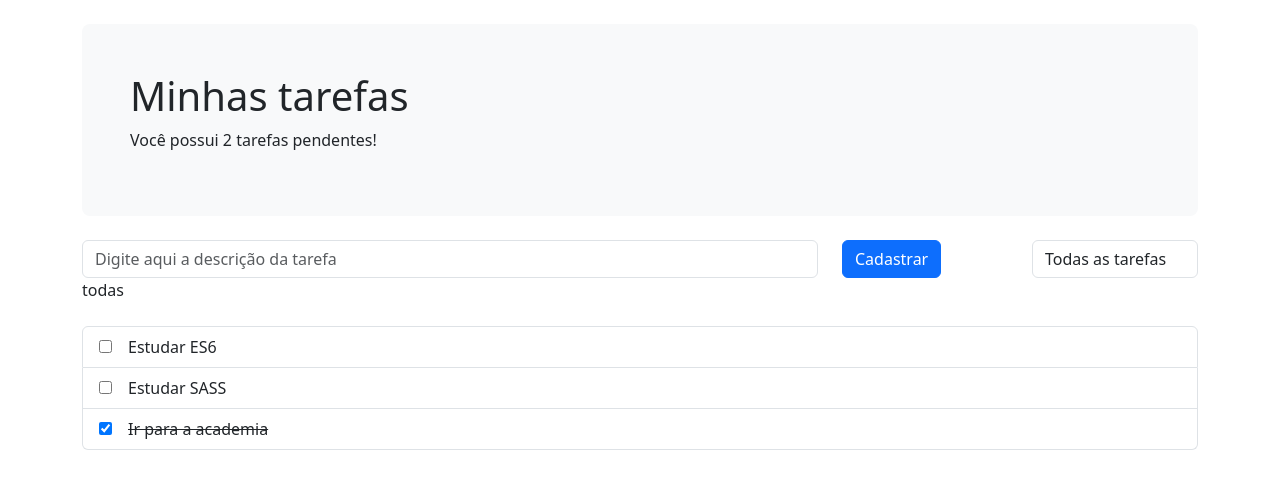
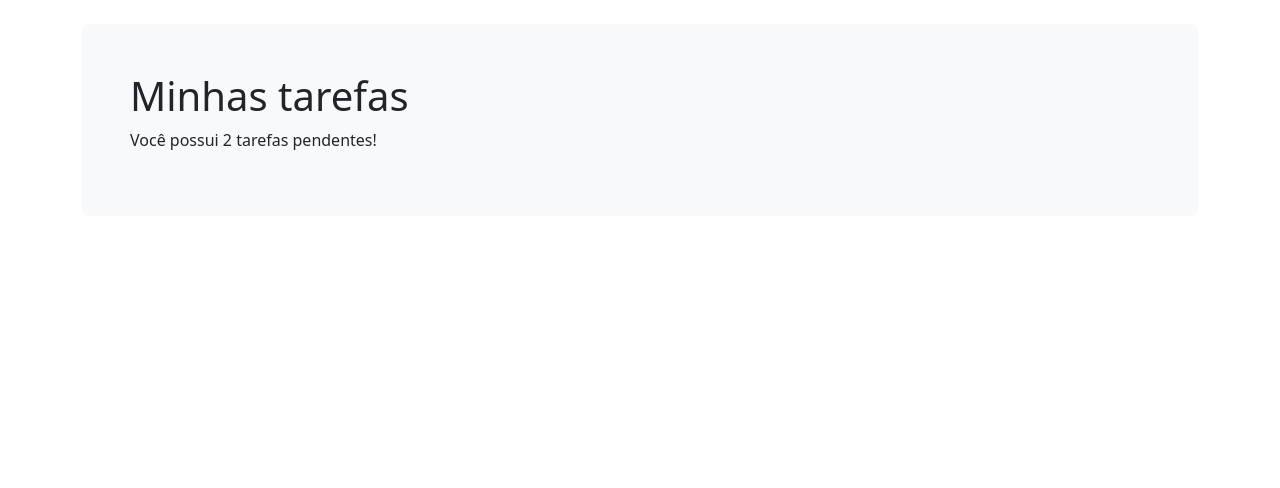
Before and after one commit to GustavoKasaki/todo-vue, a Vue app: page / in a window 1280 px wide. Shown: the top 488 px of the page. Built offline with nearby package versions, Linux system fonts and the light colour scheme.

Commit message:
Commit 3 - Criados os componentes

```diff
--- a/src/App.vue
+++ b/src/App.vue
@@ -1,5 +1,9 @@
 <script setup>
-import { reactive } from 'vue';
+  import { reactive } from 'vue';
+  import Cabecalho from './components/Cabecalho.vue';
+  import Formulario from './components/Formulario.vue';
+  import Lista from './components/Lista.vue';
+
 
   const estado = reactive({
     filtro: 'todas',
@@ -54,42 +58,8 @@ import { reactive } from 'vue';
 
 <template>
   <div class="container">
-    <header class="p-5 mb-4 mt-4 bg-light rounded-3">
-      <h1>Minhas tarefas</h1>
-      <p>
-        Você possui {{ getTarefasPendentes().length }} tarefas pendentes!
-      </p>
-    </header>
-
-    <form @submit.prevent="cadastraTarefa"> <!-- '.prevent' = previne a ação padrão do submit, que é atualizar a pagina -->
-      <div class="row">
-        <div class="col">
-          <input :value="estado.tarefaTemp" required @change="evento => estado.tarefaTemp = evento.target.value" type="text" placeholder="Digite aqui a descrição da tarefa" class="form-control">
-        </div>
-        <div class="col-md-2">
-          <button type="submit" class="btn btn-primary">Cadastrar</button>
-        </div>
-        <div class="col-md-2">
-          <select @change="evento => estado.filtro = evento.target.value" class="form-control">
-            <option value="todas">Todas as tarefas</option>
-            <option value="pendentes">Pendentes</option>
-            <option value="finalizadas">Finalizadas</option>
-          </select>
-        </div>
-      </div>
-    </form>
-    {{ estado.filtro }}
-
-    <ul class="list-group mt-4">
-      <li class="list-group-item" v-for="tarefa in getTarefasFiltradas()">
-        <input @change="evento => tarefa.finalizada = evento.target.checked" :checked="tarefa.finalizada" :id="tarefa.titulo" type="checkbox">
-        <label :class="{ done: tarefa.finalizada }" class="ms-3" :for="tarefa.titulo">
-          {{ tarefa.titulo }}
-        </label>
-      </li>
-    </ul>
-
-</div>
+    <Cabecalho :tarefas-pendentes="getTarefasPendentes().length" />
+  </div>
 </template>
 
 <style scoped>
--- /dev/null
+++ b/src/components/Cabecalho.vue
@@ -0,0 +1,12 @@
+<script setup>
+    const props = defineProps(['tarefasPendentes']);
+</script>
+
+<template>
+    <header class="p-5 mb-4 mt-4 bg-light rounded-3">
+        <h1>Minhas tarefas</h1>
+        <p>
+            Você possui {{ props.tarefasPendentes }} tarefas pendentes!
+        </p>
+    </header>
+</template>
--- /dev/null
+++ b/src/components/Formulario.vue
@@ -0,0 +1,21 @@
+<template>
+    <form @submit.prevent="cadastraTarefa">
+        <!-- '.prevent' = previne a ação padrão do submit, que é atualizar a pagina -->
+        <div class="row">
+            <div class="col">
+                <input :value="estado.tarefaTemp" required @change="evento => estado.tarefaTemp = evento.target.value"
+                    type="text" placeholder="Digite aqui a descrição da tarefa" class="form-control">
+            </div>
+            <div class="col-md-2">
+                <button type="submit" class="btn btn-primary">Cadastrar</button>
+            </div>
+            <div class="col-md-2">
+                <select @change="evento => estado.filtro = evento.target.value" class="form-control">
+                    <option value="todas">Todas as tarefas</option>
+                    <option value="pendentes">Pendentes</option>
+                    <option value="finalizadas">Finalizadas</option>
+                </select>
+            </div>
+        </div>
+    </form>
+</template>
--- /dev/null
+++ b/src/components/Lista.vue
@@ -0,0 +1,11 @@
+<template>
+    <ul class="list-group mt-4">
+        <li class="list-group-item" v-for="tarefa in getTarefasFiltradas()">
+            <input @change="evento => tarefa.finalizada = evento.target.checked" :checked="tarefa.finalizada"
+                :id="tarefa.titulo" type="checkbox">
+            <label :class="{ done: tarefa.finalizada }" class="ms-3" :for="tarefa.titulo">
+                {{ tarefa.titulo }}
+            </label>
+        </li>
+    </ul>
+</template>
```
